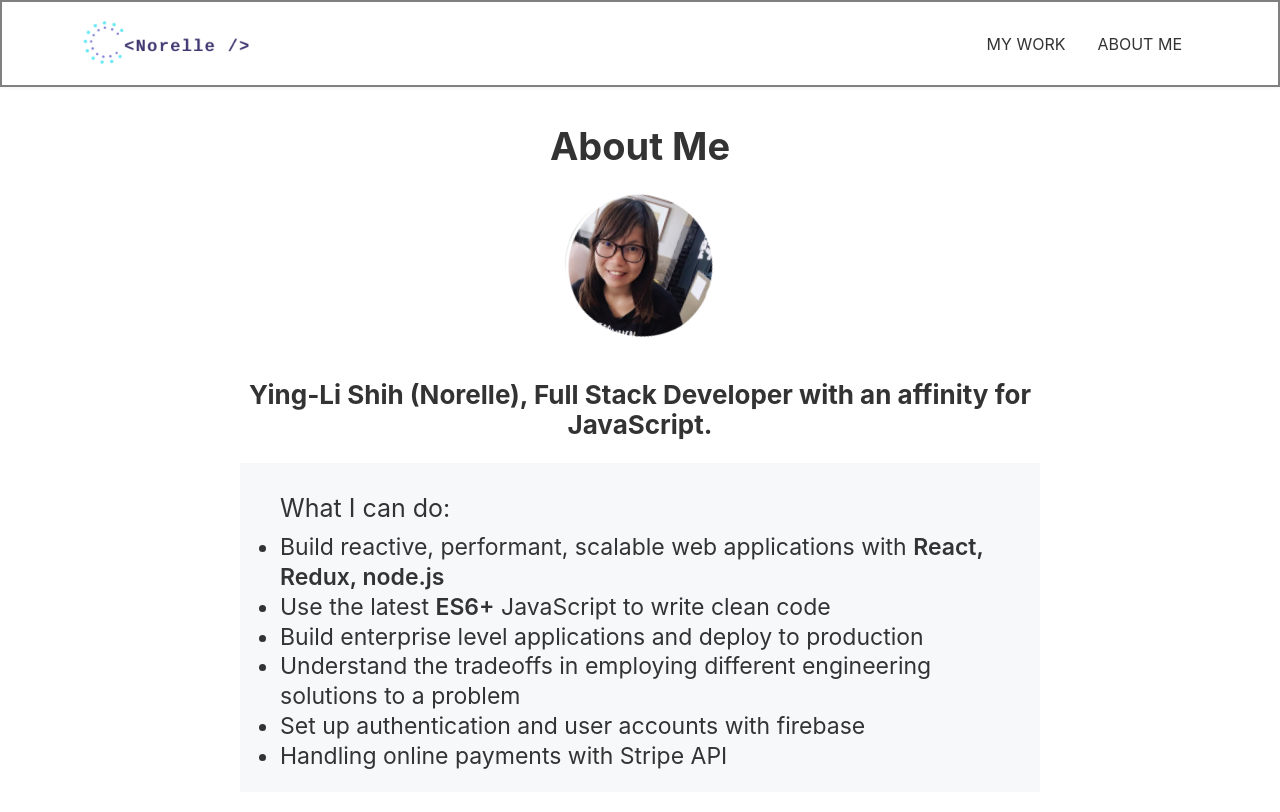
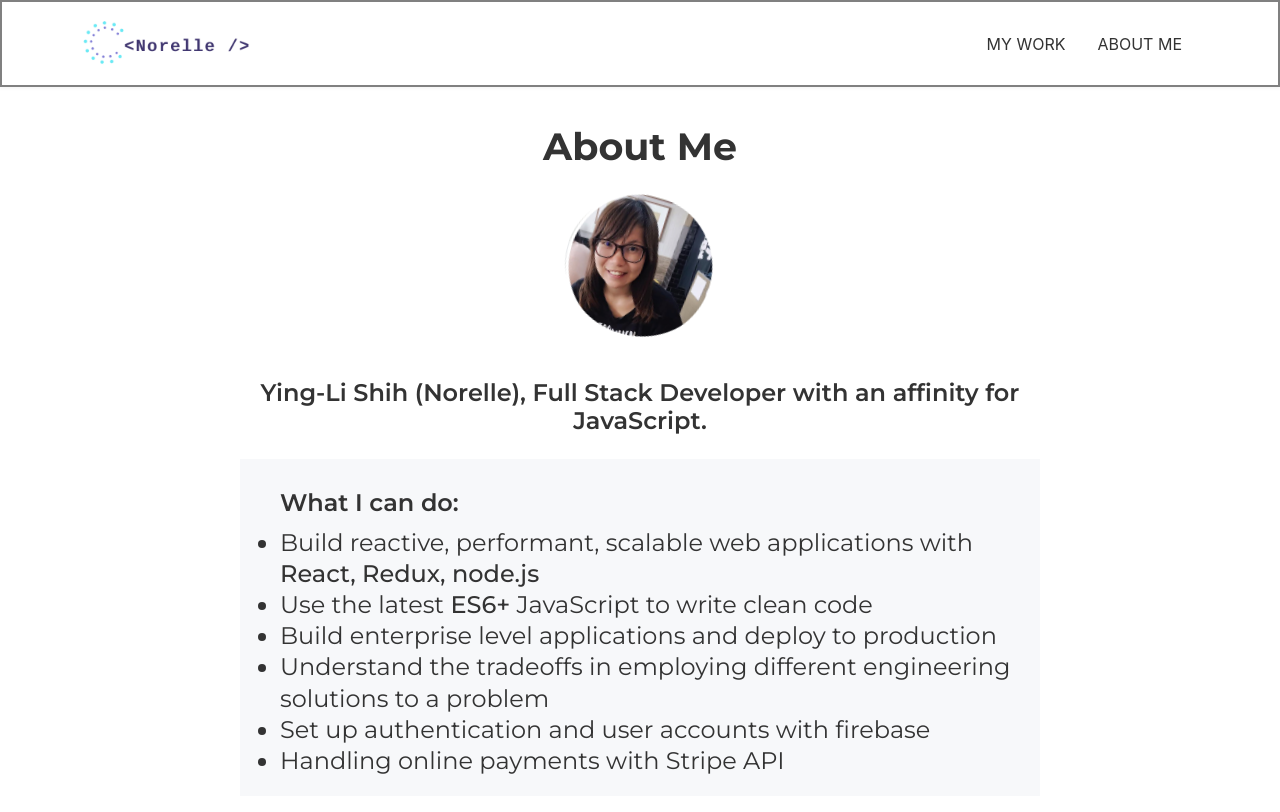
Before and after one commit to norelleshi/norelleshi.github.io, a React (Create React App) app: page /about-me in a window 1280 px wide. Shown: the top 812 px of the page. Built offline with nearby package versions, Linux system fonts and the light colour scheme.

Commit message:
font change

```diff
--- a/public/index.html
+++ b/public/index.html
@@ -9,7 +9,7 @@
       name="description"
       content="Web site created using create-react-app"
     />
-    <link rel="apple-touch-icon" href="%PUBLIC_URL%/logo192.png" />
+    <link href="https://fonts.googleapis.com/css?family=Montserrat:400,500,600,700&display=swap" rel="stylesheet">
     <!--
       manifest.json provides metadata used when your web app is installed on a
       user's mobile device or desktop. See https://developers.google.com/web/fundamentals/web-app-manifest/
--- a/src/App.scss
+++ b/src/App.scss
@@ -1,5 +1,6 @@
 body {
   padding: 20px 60px;
+  font-family: 'Montserrat', sans-serif;
 }
 
 a {
--- a/src/pages/about-me/about-me.styles.scss
+++ b/src/pages/about-me/about-me.styles.scss
@@ -35,6 +35,7 @@
     left:50%;
     margin-left: -400px;
     max-width: 800px;
+    font-family: 'Montserrat', sans-serif;
 
     @include respond(tab-port) {
         margin-left: -300px;
@@ -65,26 +66,26 @@
         max-width: 800px;
 
         .bio {
-            font-size: 26px;
-            font-weight: bold;
+            font-size: 24px;
+            font-weight: 600;
             text-align: center;
         }
 
         ul {
-            font-size: 23px;
+            font-size: 24px;
             line-height: 1.3;
             background-color: #f7f8fa;
             padding: 20px;
             padding-left: 40px;
 
             .list_title {
-                font-weight: 600px;
+                font-weight: 600;
                 line-height: 2;
-                font-size: 25px;
+                font-size: 24px;
             }
 
             strong {
-                font-weight: 600;
+                font-weight: 500;
             }
         }
     }
```
